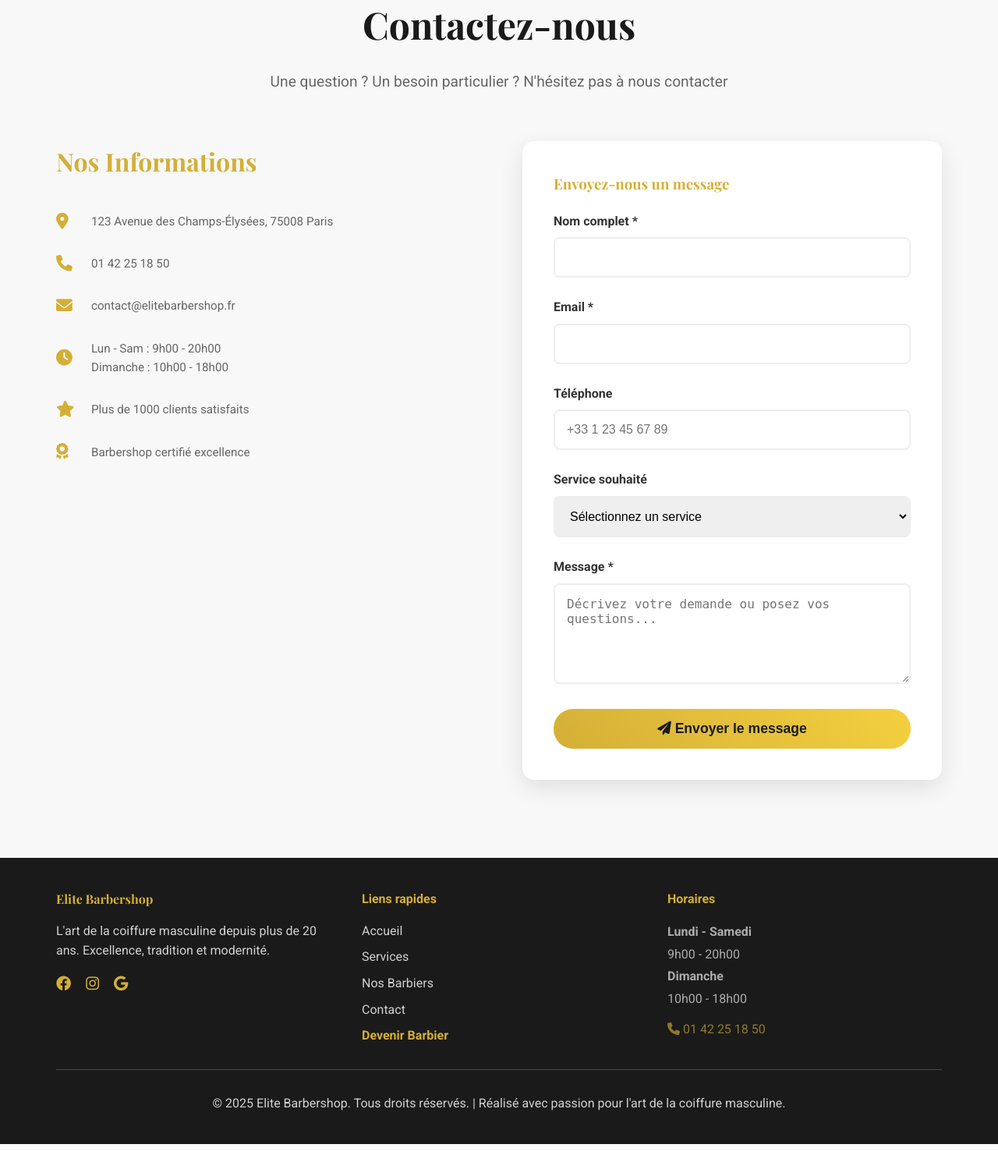
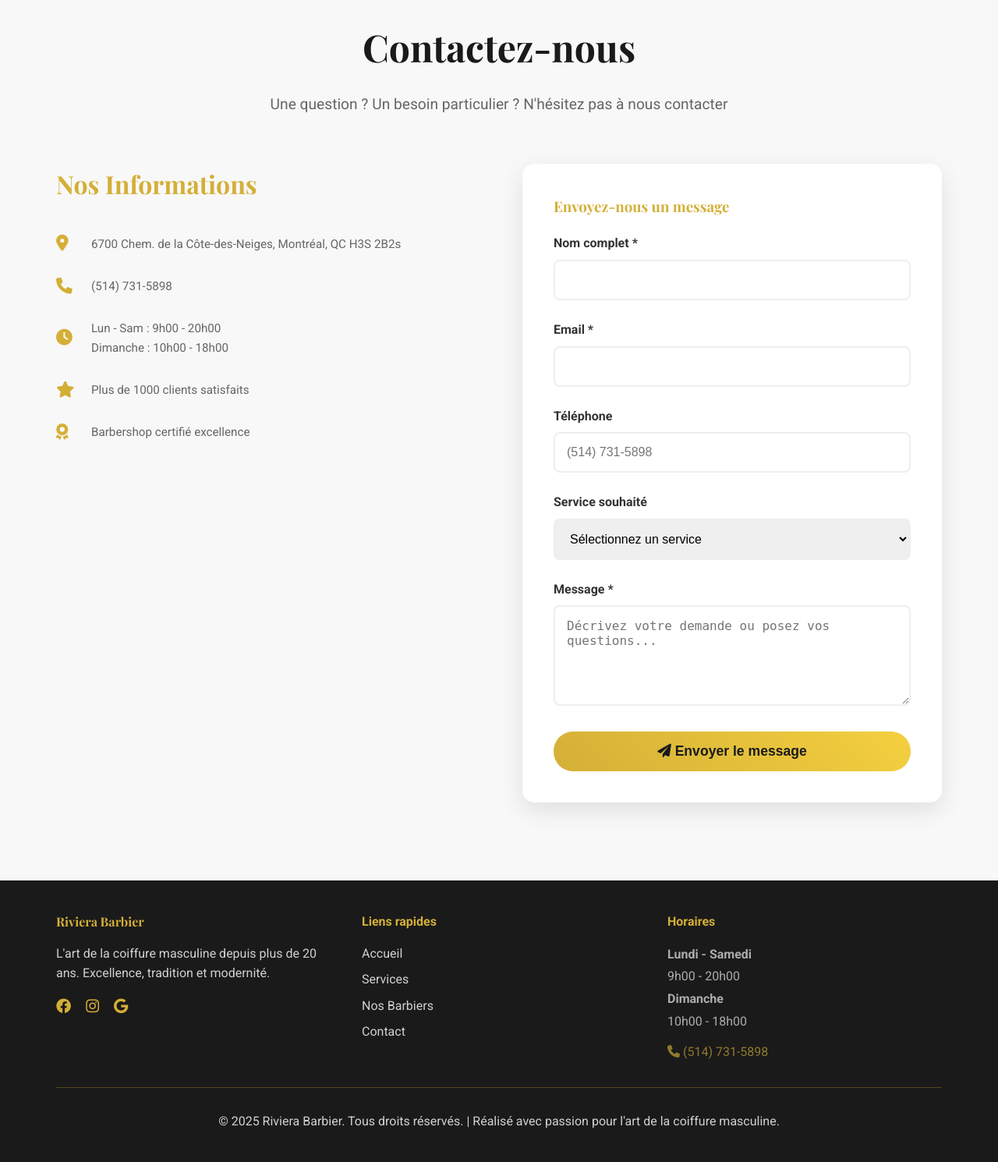
Before and after one commit to CAH216/barbershop, a Django app: page / in a window 1280 px wide. Shown: the part 4344-5834 px from the top of the page at 78% size. Before the commit the page ends 5811 px from the top, so only its background shows below. Run offline with Django 5.2, Linux system fonts and the light colour scheme; data that the repository does not hold is empty.

Commit message:
BARBER RIVIERA

```diff
--- a/reservations/forms.py
+++ b/reservations/forms.py
@@ -95,7 +95,7 @@ class ServiceForm(forms.ModelForm):
         labels = {
             'titre': 'Titre du service',
             'description': 'Description détaillée',
-            'prix': 'Prix (€)',
+            'prix': 'Prix ($)',
             'duree_minutes': 'Durée (minutes)',
             'est_actif': 'Service actif'
         }
--- a/reservations/models.py
+++ b/reservations/models.py
@@ -61,7 +61,7 @@ class Service(models.Model):
         ordering = ['prix']
 
     def __str__(self):
-        return f"{self.titre} - {self.prix}€ ({self.barber.barbershop_name})"
+        return f"{self.titre} - {self.prix}$ ({self.barber.barbershop_name})"
 
 
 class DisponibiliteManager(models.Manager):
@@ -248,7 +248,7 @@ Vous avez une nouvelle réservation :
 {f'📞 Téléphone : {self.client.telephone}' if self.client.telephone else ''}
 
 💈 Service : {self.service.titre}
-💰 Prix : {self.prix_service}€
+💰 Prix : {self.prix_service}$
 🗓️ Date : {self.date_reservation.strftime('%d/%m/%Y')}
 ⏰ Heure : {self.heure_debut.strftime('%H:%M')} - {self.heure_fin.strftime('%H:%M')}
 
--- a/templates/ajouter_disponibilite.html
+++ b/templates/ajouter_disponibilite.html
@@ -1,11 +1,13 @@
+{% load static %}
 <!DOCTYPE html>
 <html lang="fr">
 <head>
     <meta charset="UTF-8">
     <meta name="viewport" content="width=device-width, initial-scale=1.0">
-    <title>Ajouter une disponibilité - Elite Barbershop</title>
+    <title>Ajouter une disponibilité - Riviera Barbier</title>
     <link href="https://cdnjs.cloudflare.com/ajax/libs/font-awesome/6.0.0/css/all.min.css" rel="stylesheet">
     <link href="https://fonts.googleapis.com/css2?family=Playfair+Display:wght@400;700&family=Roboto:wght@300;400;500;700&display=swap" rel="stylesheet">
+    <link rel="icon" type="image/png" href="{% static 'img/logo.png' %}">
     <style>
         * {
             margin: 0;
@@ -421,7 +423,7 @@
     <!-- Header -->
     <header class="header">
         <nav class="nav-container">
-            <a href="/" class="logo">Elite Barbershop</a>
+            <a href="/" class="logo">Riviera Barbier</a>
             <ul class="nav-menu">
                 <li><a href="{% url 'dashboard_barber' %}">Dashboard</a></li>
                 <li><a href="{% url 'ajouter_service' %}">Ajouter un service</a></li>
--- a/templates/base.html
+++ b/templates/base.html
@@ -1,3 +1,4 @@
+{% load static %}
 <!DOCTYPE html>
 <html lang="fr">
 <head>
@@ -6,6 +7,7 @@
     <title>{% block title %}Barbershop Réservations{% endblock %}</title>
     <link href="https://cdn.jsdelivr.net/npm/bootstrap@5.1.3/dist/css/bootstrap.min.css" rel="stylesheet">
     <link href="https://cdn.jsdelivr.net/npm/bootstrap-icons@1.7.2/font/bootstrap-icons.css" rel="stylesheet">
+       <link rel="icon" type="image/png" href="{% static 'img/logo.png' %}">
     <style>
         .service-card {
             transition: transform 0.2s;
--- a/templates/error.html
+++ b/templates/error.html
@@ -1,8 +1,10 @@
+{% load static %}
 <!DOCTYPE html>
 <html lang="en">
 <head>
     <meta charset="UTF-8">
     <title>Title</title>
+        <link rel="icon" type="image/png" href="{% static 'img/logo.png' %}">
 </head>
 <body>
 
--- a/templates/index.html
+++ b/templates/index.html
@@ -1,11 +1,13 @@
+{% load static %}
 <!DOCTYPE html>
 <html lang="fr">
 <head>
     <meta charset="UTF-8">
     <meta name="viewport" content="width=device-width, initial-scale=1.0">
-    <title>Elite Barbershop - L'art de la coiffure masculine</title>
+    <title>Riviera Barbier</title>
     <link href="https://cdnjs.cloudflare.com/ajax/libs/font-awesome/6.0.0/css/all.min.css" rel="stylesheet">
     <link href="https://fonts.googleapis.com/css2?family=Playfair+Display:wght@400;700&family=Roboto:wght@300;400;500;700&display=swap" rel="stylesheet">
+    <link rel="icon" type="image/png" href="{% static 'img/logo.png' %}">
     <style>
         * {
             margin: 0;
@@ -788,7 +790,7 @@
     <!-- Header -->
     <header class="header" id="header">
         <nav class="nav-container">
-            <a href="#" class="logo">Elite Barbershop</a>
+            <a href="#" class="logo">Riviera Barbier</a>
             <ul class="nav-menu">
                 <li><a href="#home">Accueil</a></li>
                 <li><a href="#about">À propos</a></li>
@@ -806,9 +808,10 @@
     <!-- Hero Section -->
     <section class="hero" id="home">
         <div class="hero-content">
-            <h1>L'Art de la Coiffure Masculine</h1>
-            <p>Découvrez l'excellence dans chaque coupe. Nos maîtres barbiers allient tradition et modernité pour sublimer votre style.</p>
-            <a href="#services" class="cta-button">Réserver Maintenant</a>
+<h1>L'Art de la Coiffure</h1>
+<p>Découvrez l'excellence dans chaque coupe. Nos experts allient tradition et modernité pour sublimer le style de chacun, que vous soyez un homme ou une femme.</p>
+<a href="#services" class="cta-button">Réserver Maintenant</a>
+
         </div>
     </section>
 
@@ -821,10 +824,11 @@
             </div>
             <div class="about-content">
                 <div class="about-text">
-                    <h3>Excellence & Tradition</h3>
-                    <p>Chez Elite Barbershop, nous croyons que chaque homme mérite un service exceptionnel. Nos barbiers maîtres ont été formés dans les meilleures écoles et possèdent des années d'expérience.</p>
-                    <p>Nous utilisons uniquement des produits haut de gamme et des techniques traditionnelles pour vous offrir une expérience unique et mémorable.</p>
-                    <p>Notre mission est simple : vous faire ressortir confiant et élégant, avec un style qui vous ressemble.</p>
+<h3>Excellence & Tradition</h3>
+<p>Chez Riviera Barbier, nous croyons que chaque personne mérite un service exceptionnel, qu’il s’agisse d’un homme ou d’une femme. Nos barbiers maîtres ont été formés dans les meilleures écoles et possèdent des années d’expérience.</p>
+<p>Nous utilisons uniquement des produits haut de gamme et des techniques traditionnelles pour vous offrir une expérience unique et mémorable.</p>
+<p>Notre mission est simple : vous faire ressortir confiant(e) et élégant(e), avec un style qui vous ressemble.</p>
+
                 </div>
                 <div class="about-image">
                     <div style="height: 400px; background: linear-gradient(45deg, #d4af37, #333); display: flex; align-items: center; justify-content: center; color: white; font-size: 4rem; border-radius: 15px;">
@@ -859,7 +863,7 @@
                         <div class="services-preview">
                             <h6 style="color: #d4af37;">Services disponibles :</h6>
                             {% for service in barbier.services.all|slice:":3" %}
-                                <span class="service-badge">{{ service.titre }} - {{ service.prix }}€</span>
+                                <span class="service-badge">{{ service.titre }} - {{ service.prix }}$</span>
                             {% empty %}
                                 <span style="color: rgba(255,255,255,0.7); font-style: italic;">Aucun service configuré</span>
                             {% endfor %}
@@ -895,7 +899,7 @@
                     </div>
                     <h3>Coupe Classique</h3>
                     <p>Une coupe traditionnelle exécutée avec précision et finesse. Adaptée à votre morphologie et style de vie.</p>
-                    <div class="service-price">à partir de 35€</div>
+                    <div class="service-price">à partir de 35$</div>
                 </div>
                 <div class="service-card">
                     <div class="service-icon">
@@ -903,7 +907,7 @@
                     </div>
                     <h3>Coupe + Barbe</h3>
                     <p>Service complet incluant coupe et taille de barbe professionnelle. L'harmonie parfaite pour votre visage.</p>
-                    <div class="service-price">à partir de 55€</div>
+                    <div class="service-price">à partir de 55$</div>
                 </div>
                 <div class="service-card">
                     <div class="service-icon">
@@ -911,7 +915,7 @@
                     </div>
                     <h3>Rasage Traditionnel</h3>
                     <p>Rasage à l'ancienne au rasoir droit avec serviettes chaudes. Une expérience relaxante et authentique.</p>
-                    <div class="service-price">à partir de 45€</div>
+                    <div class="service-price">à partir de 45$</div>
                 </div>
                 <div class="service-card">
                     <div class="service-icon">
@@ -919,7 +923,7 @@
                     </div>
                     <h3>Service VIP</h3>
                     <p>L'expérience ultime : coupe, barbe, rasage, soins du visage et massage du cuir chevelu.</p>
-                    <div class="service-price">à partir de 85€</div>
+                    <div class="service-price">à partir de 85$</div>
                 </div>
                 <div class="service-card">
                     <div class="service-icon">
@@ -927,7 +931,7 @@
                     </div>
                     <h3>Coupe Enfant</h3>
                     <p>Coupe spécialement adaptée aux enfants dans un environnement bienveillant et ludique.</p>
-                    <div class="service-price">à partir de 25€</div>
+                    <div class="service-price">à partir de 25$</div>
                 </div>
                 <div class="service-card">
                     <div class="service-icon">
@@ -935,7 +939,7 @@
                     </div>
                     <h3>Styling</h3>
                     <p>Coiffage et styling personnalisé avec les meilleurs produits pour un look impeccable.</p>
-                    <div class="service-price">à partir de 20€</div>
+                    <div class="service-price">à partir de 20$</div>
                 </div>
             </div>
         </div>
@@ -1005,15 +1009,11 @@
                     <h3>Nos Informations</h3>
                     <div class="contact-item">
                         <i class="fas fa-map-marker-alt"></i>
-                        <span>123 Avenue des Champs-Élysées, 75008 Paris</span>
+                        <span>6700 Chem. de la Côte-des-Neiges, Montréal, QC H3S 2B2s</span>
                     </div>
                     <div class="contact-item">
                         <i class="fas fa-phone"></i>
-                        <span>01 42 25 18 50</span>
-                    </div>
-                    <div class="contact-item">
-                        <i class="fas fa-envelope"></i>
-                        <span>contact@elitebarbershop.fr</span>
+                        <span>(514) 731-5898</span>
                     </div>
                     <div class="contact-item">
                         <i class="fas fa-clock"></i>
@@ -1040,7 +1040,7 @@
                     </div>
                     <div class="form-group">
                         <label for="phone">Téléphone</label>
-                        <input type="tel" id="phone" name="phone" placeholder="+33 1 23 45 67 89">
+                        <input type="tel" id="phone" name="phone" placeholder="(514) 731-5898">
                     </div>
                     <div class="form-group">
                         <label for="service">Service souhaité</label>
@@ -1071,7 +1071,7 @@
         <div class="container">
             <div style="display: grid; grid-template-columns: repeat(auto-fit, minmax(250px, 1fr)); gap: 40px; margin-bottom: 30px; text-align: left;">
                 <div>
-                    <h4 style="color: #d4af37; margin-bottom: 15px; font-family: 'Playfair Display', serif;">Elite Barbershop</h4>
+                    <h4 style="color: #d4af37; margin-bottom: 15px; font-family: 'Playfair Display', serif;">Riviera Barbier</h4>
                     <p style="opacity: 0.8; line-height: 1.6;">L'art de la coiffure masculine depuis plus de 20 ans. Excellence, tradition et modernité.</p>
                     <div style="margin-top: 15px;">
                         <a href="#" style="color: #d4af37; margin-right: 15px; font-size: 1.2rem;"><i class="fab fa-facebook"></i></a>
@@ -1086,7 +1086,6 @@
                         <a href="#services" style="color: white; text-decoration: none; opacity: 0.8; transition: opacity 0.3s;">Services</a>
                         <a href="#barbers" style="color: white; text-decoration: none; opacity: 0.8; transition: opacity 0.3s;">Nos Barbiers</a>
                         <a href="#contact" style="color: white; text-decoration: none; opacity: 0.8; transition: opacity 0.3s;">Contact</a>
-                        <a href="/inscription/" style="color: #d4af37; text-decoration: none; font-weight: 600;">Devenir Barbier</a>
                     </div>
                 </div>
                 <div>
@@ -1094,12 +1093,12 @@
                     <div style="opacity: 0.8; line-height: 1.8;">
                         <p><strong>Lundi - Samedi</strong><br>9h00 - 20h00</p>
                         <p><strong>Dimanche</strong><br>10h00 - 18h00</p>
-                        <p style="color: #d4af37; margin-top: 10px;"><i class="fas fa-phone"></i> 01 42 25 18 50</p>
+                        <p style="color: #d4af37; margin-top: 10px;"><i class="fas fa-phone"></i> (514) 731-5898</p>
                     </div>
                 </div>
             </div>
             <hr style="border: none; height: 1px; background: rgba(212, 175, 55, 0.3); margin: 30px 0;">
-            <p style="text-align: center; opacity: 0.8;">&copy; 2025 Elite Barbershop. Tous droits réservés. | Réalisé avec passion pour l'art de la coiffure masculine.</p>
+            <p style="text-align: center; opacity: 0.8;">&copy; 2025 Riviera Barbier. Tous droits réservés. | Réalisé avec passion pour l'art de la coiffure masculine.</p>
         </div>
     </footer>
 
--- a/templates/inscription_barber.html
+++ b/templates/inscription_barber.html
@@ -1,11 +1,13 @@
+{% load static %}
 <!DOCTYPE html>
 <html lang="fr">
 <head>
     <meta charset="UTF-8">
     <meta name="viewport" content="width=device-width, initial-scale=1.0">
-    <title>Inscription Barbier - Elite Barbershop</title>
+    <title>Inscription Barbier - Riviera Barbier</title>
     <link href="https://cdnjs.cloudflare.com/ajax/libs/font-awesome/6.0.0/css/all.min.css" rel="stylesheet">
     <link href="https://fonts.googleapis.com/css2?family=Playfair+Display:wght@400;700&family=Roboto:wght@300;400;500;700&display=swap" rel="stylesheet">
+        <link rel="icon" type="image/png" href="{% static 'img/logo.png' %}">
     <style>
         * {
             margin: 0;
@@ -673,7 +675,7 @@
                 '#id_prenom': { placeholder: 'Votre prénom', icon: 'fas fa-user' },
                 '#id_nom': { placeholder: 'Votre nom', icon: 'fas fa-user' },
                 '#id_email': { placeholder: 'votre.email@exemple.com', icon: 'fas fa-envelope' },
-                '#id_telephone': { placeholder: '+33 1 23 45 67 89', icon: 'fas fa-phone' },
+                '#id_telephone': { placeholder: '+1 514 000 0000', icon: 'fas fa-phone' },
                 '#id_username': { placeholder: 'nom_utilisateur', icon: 'fas fa-at' },
                 '#id_code_secret': { placeholder: 'CODE123', icon: 'fas fa-key' },
                 '#id_password1': { placeholder: 'Mot de passe sécurisé', icon: 'fas fa-lock' },
--- a/templates/login.html
+++ b/templates/login.html
@@ -1,11 +1,13 @@
+{% load static %}
 <!DOCTYPE html>
 <html lang="fr">
 <head>
     <meta charset="UTF-8">
     <meta name="viewport" content="width=device-width, initial-scale=1.0">
-    <title>Connexion - Elite Barbershop</title>
+    <title>Connexion - Riviera Barbier</title>
     <link href="https://cdnjs.cloudflare.com/ajax/libs/font-awesome/6.0.0/css/all.min.css" rel="stylesheet">
     <link href="https://fonts.googleapis.com/css2?family=Playfair+Display:wght@400;700&family=Roboto:wght@300;400;500;700&display=swap" rel="stylesheet">
+        <link rel="icon" type="image/png" href="{% static 'img/logo.png' %}">
     <style>
         * {
             margin: 0;
--- a/templates/voir_services_barbier.html
+++ b/templates/voir_services_barbier.html
@@ -1,11 +1,13 @@
+{% load static %}
 <!DOCTYPE html>
 <html lang="fr">
 <head>
     <meta charset="UTF-8">
     <meta name="viewport" content="width=device-width, initial-scale=1.0">
-    <title>Services de {{ barber.prenom }} {{ barber.nom }} - Elite Barbershop</title>
+    <title>Services de {{ barber.prenom }} {{ barber.nom }} - Riviera Barbier</title>
     <link href="https://cdnjs.cloudflare.com/ajax/libs/font-awesome/6.0.0/css/all.min.css" rel="stylesheet">
     <link href="https://fonts.googleapis.com/css2?family=Playfair+Display:wght@400;700&family=Roboto:wght@300;400;500;700&display=swap" rel="stylesheet">
+        <link rel="icon" type="image/png" href="{% static 'img/logo.png' %}">
     <style>
         * {
             margin: 0;
@@ -559,7 +561,7 @@
                         <p class="service-description">{{ service.description }}</p>
 
                         <div class="service-details">
-                            <div class="service-price">{{ service.prix }}€</div>
+                            <div class="service-price">{{ service.prix }}$</div>
                             <div class="service-duration">
                                 <i class="fas fa-clock"></i>
                                 {{ service.duree_minutes }} minutes
```
Also changed, not shown: templates/ajouter_service.html (+5 -3 lines), templates/confirmer_reservation.html (+5 -3 lines), templates/dashboard_barber.html (+5 -3 lines), templates/mes_reservations.html (+10 -8 lines), templates/modifier_service.html (+6 -4 lines), templates/reserver_service.html (+19 -2 lines), templates/voir_disponibilites_service.html (+5 -3 lines), static/img/logo.png (added), 2 other files.
